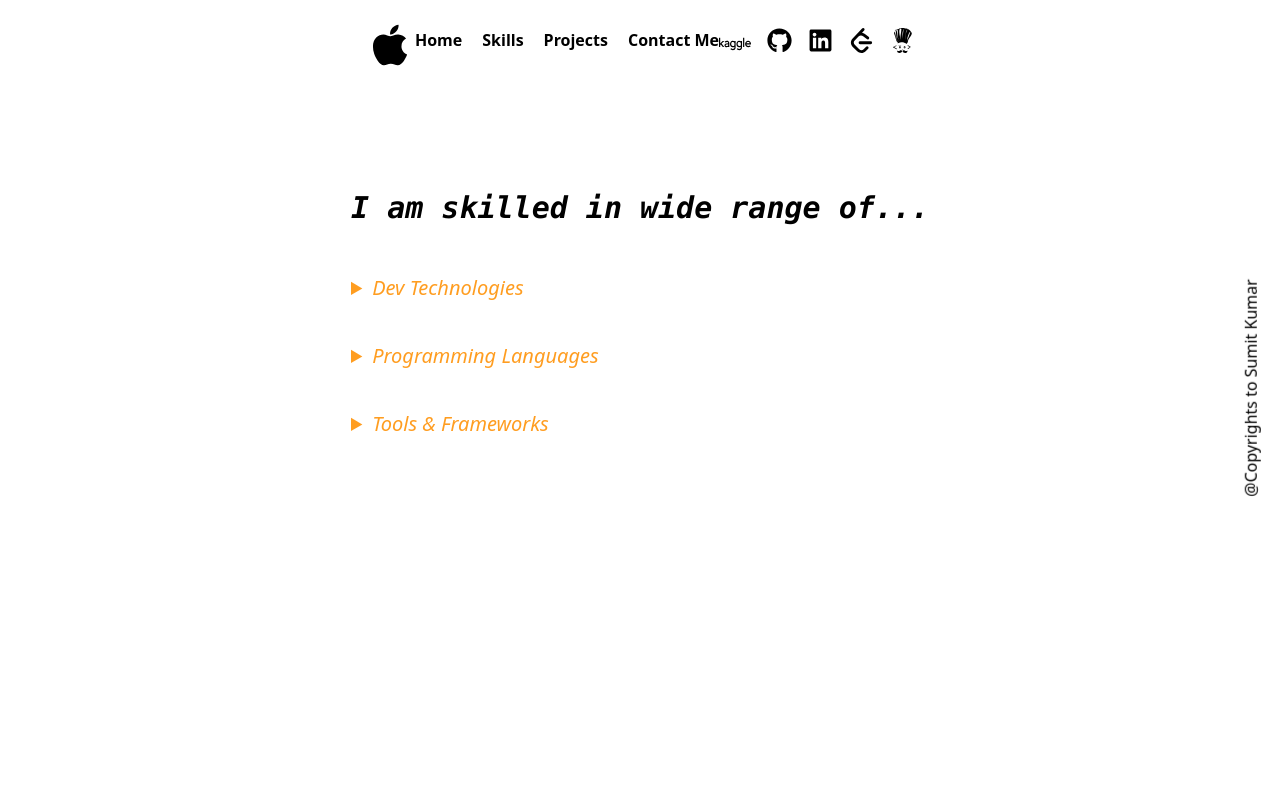
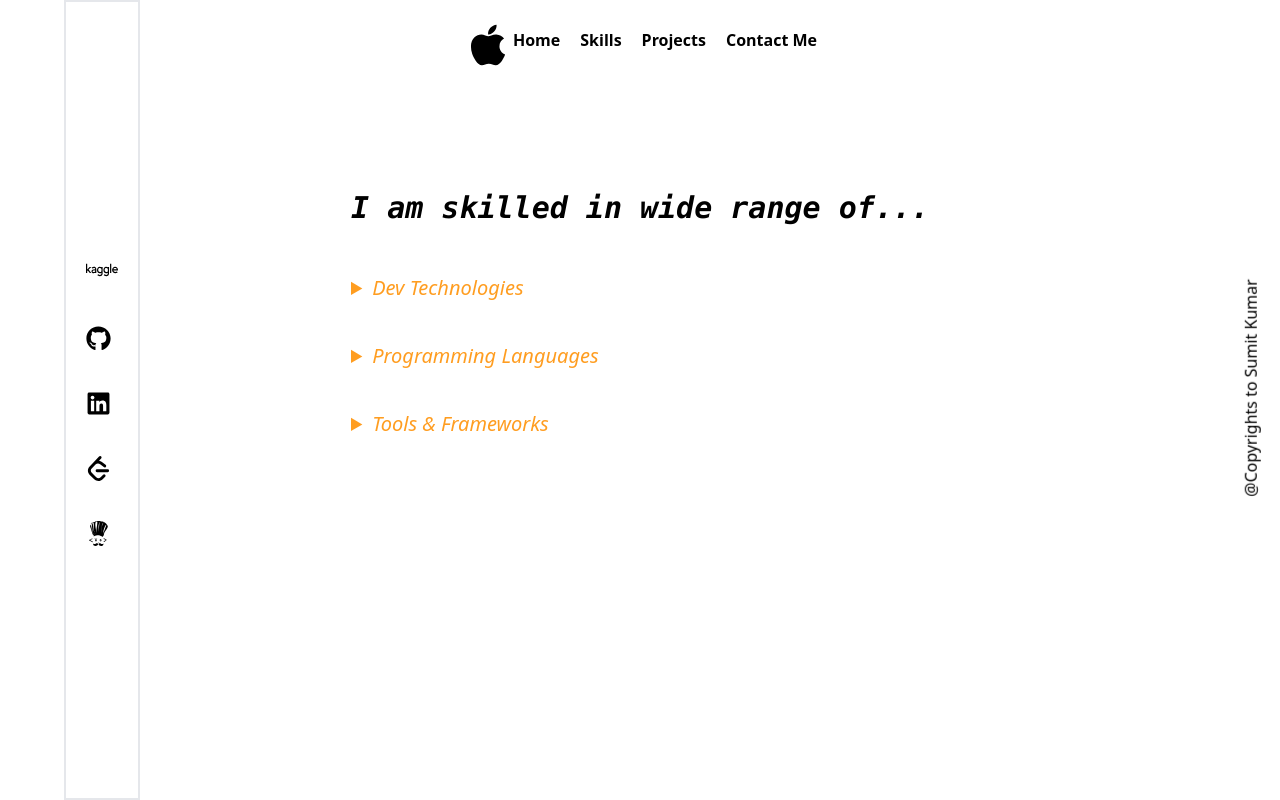
Before and after one commit to Sumit-Kumar1/Sumit-Kumar1.github.io, a Next.js app: page / in a window 1280 px wide. Built offline with nearby package versions, Linux system fonts and the light colour scheme.

Commit message:
Upgrade package and  new Sidebar for profile icons

```diff
--- /dev/null
+++ b/components/ProfileSideBar.js
@@ -0,0 +1,25 @@
+import {SiCodechef, SiKaggle, SiLeetcode} from "react-icons/si";
+import Link from "next/link";
+import {FaGithub, FaLinkedin} from "react-icons/fa";
+
+export default function ProfileSideBar(){
+    return (
+        <ul className={"fixed z-10 flex flex-col hover:cursor-pointer left-[5%] p-5 h-full justify-center gap-10 border-2"}>
+            <li>
+                <Link href="https://www.kaggle.com/sumit1kumar"><a target={"_blank"}><SiKaggle size={32}></SiKaggle></a></Link>
+            </li>
+            <li>
+                <Link href="https://github.com/Sumit-Kumar1"><a target={"_blank"}><FaGithub size={25}></FaGithub></a></Link>
+            </li>
+            <li >
+                <Link href="https://www.linkedin.com/in/sumit1kumar/"><a target={"_blank"}><FaLinkedin size={25}></FaLinkedin></a></Link>
+            </li>
+            <li>
+                <Link href={"https://leetcode.com/Dark_Blood/"}><a target={"_blank"}><SiLeetcode size={25}></SiLeetcode></a></Link>
+            </li>
+            <li>
+                <Link href={"https://www.codechef.com/users/dark_blood"}><a target={"_blank"}><SiCodechef size={25}></SiCodechef></a></Link>
+            </li>
+        </ul>
+    );
+}
--- a/components/navbar.js
+++ b/components/navbar.js
@@ -14,28 +14,7 @@ function Navbar(){
                 <li>Projects</li>
                 <li>Contact Me</li>
             </ul>
-            <ul className={"flex gap-4 pt-2 hover:cursor-pointer"}>
-                <li>
-                    <SiKaggle size={32}></SiKaggle>
-                    <Link href="https://www.kaggle.com/sumit1kumar"><a></a></Link>
-                </li>
-                <li>
-                    <FaGithub size={25}></FaGithub>
-                    <Link href="https://github.com/Sumit-Kumar1"><a></a></Link>
-                </li>
-                <li >
-                    <FaLinkedin size={25}></FaLinkedin>
-                    <Link href="https://www.linkedin.com/in/sumit1kumar/"><a></a></Link>
-                </li>
-                <li>
-                    <SiLeetcode size={25}></SiLeetcode>
-                    <Link href={"https://leetcode.com/Dark_Blood/"}><a></a></Link>
-                </li>
-                <li>
-                    <SiCodechef size={25}></SiCodechef>
-                    <Link href={"https://www.codechef.com/users/dark_blood"}><a></a></Link>
-                </li>
-            </ul>
+
         </nav>
     )
 }
--- a/pages/index.js
+++ b/pages/index.js
@@ -1,9 +1,13 @@
 import Head from 'next/head';
 import Navbar from '../components/navbar';
+import ProfileSideBar from "../components/ProfileSideBar";
 import ContactMe from "../components/contactMe";
 import Skill from "../components/skills";
 import HomeMain from '../components/home';
 import Projects from "../components/Projects";
+import { SiCodechef, SiKaggle, SiLeetcode } from "react-icons/si";
+import Link from "next/link";
+import { FaGithub, FaLinkedin } from "react-icons/fa";
 
 export default function Home() {
   return (
@@ -12,12 +16,13 @@ export default function Home() {
         <title>My Portfolio</title>
         <meta name="description" content="My Resume website created using Next JS and Tailwind CSS" />
       </Head>
-
+      <ProfileSideBar />
       <Navbar />
       <main className={"box-content justify-items-center m-24 py-6 px-24 dark:text-[#e8e8e8]"}>
-          <p className={"fixed bottom-1/2 -rotate-90 font-thin z-1 -right-20"}>@Copyrights to Sumit Kumar</p>
+
+        <p className={"fixed bottom-1/2 -rotate-90 font-thin z-1 -right-20"}>@Copyrights to Sumit Kumar</p>
         {/*<HomeMain/>*/}
-         <Skill/>
+        <Skill />
         {/* <ContactMe />*/}
         {/*  <Projects/>*/}
       </main>
```
Also changed, not shown: package.json (+5 -5 lines), 1 other file (tests, documents, lock files or other folders).
